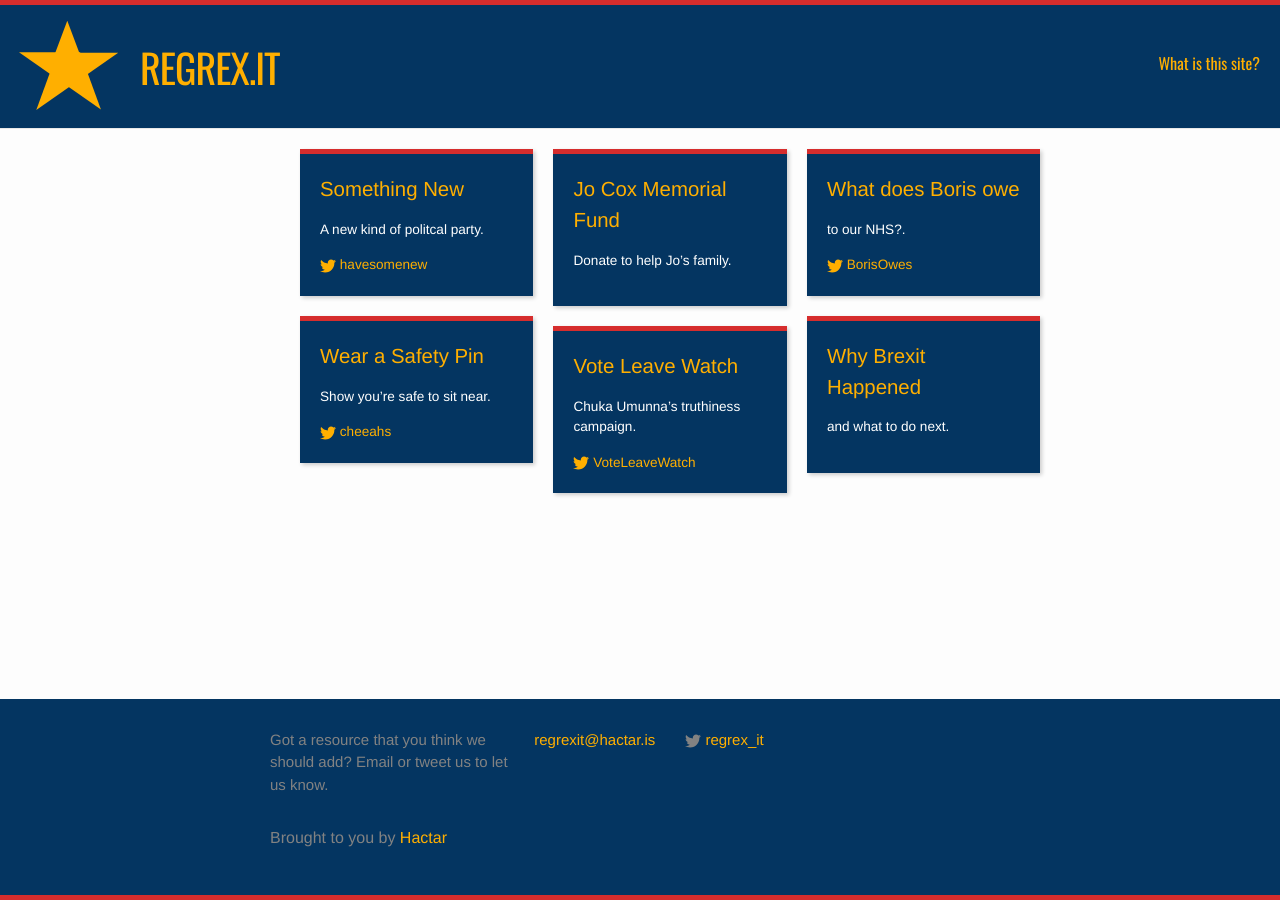
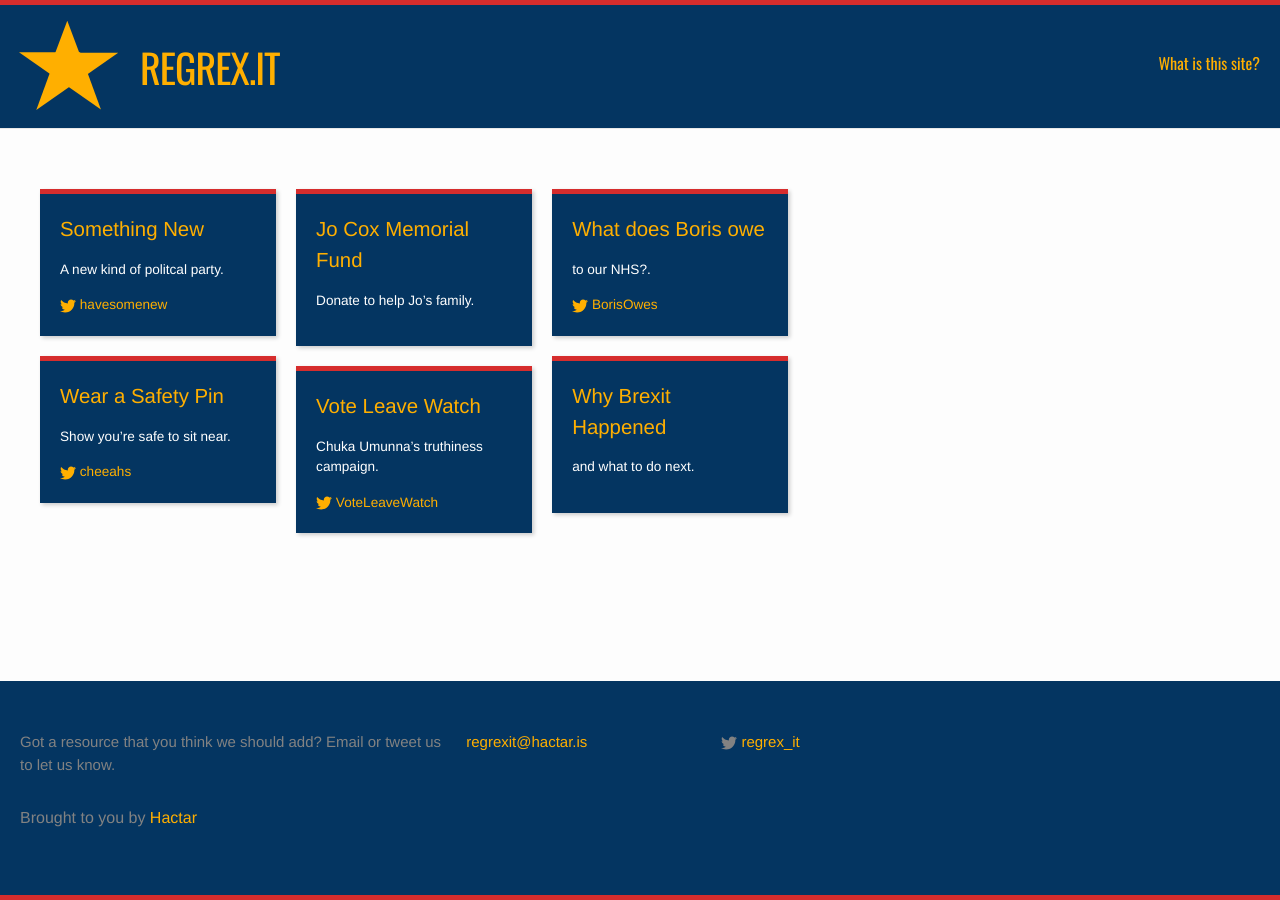
Before and after one commit to hactar-is/regex.it, a Jekyll site: the page built from index.html, in a window 1280 px wide. Built offline with Jekyll 4.4.1, drawn with Linux system fonts in a browser that asks for light colours.

Commit message:
Fixed the wrapper.

```diff
--- a/_sass/_base.scss
+++ b/_sass/_base.scss
@@ -154,7 +154,7 @@
 
 /**
  * Wrapper
- */
+
 .wrapper {
     max-width: -webkit-calc(#{$content-width} - (#{$spacing-unit} * 2));
     max-width:         calc(#{$content-width} - (#{$spacing-unit} * 2));
@@ -172,7 +172,7 @@
     }
 }
 
-
+*/
 
 /**
  * Clearfix
--- a/_sass/_layout.scss
+++ b/_sass/_layout.scss
@@ -60,6 +60,11 @@
      }
  }
 
+ .wrapper{
+    margin: 0 auto;
+    padding: 20px;
+ }
+
  @media only screen and (min-width: 400px) {
      .masonry {
          -moz-column-count: 2;
@@ -76,6 +81,22 @@
      }
  }
 
+
+ @media only screen and (min-width: 900px) {
+     .masonry {
+         -moz-column-count: 4;
+         -webkit-column-count: 4;
+         column-count: 4;
+     }
+ }
+
+ @media only screen and (min-width: 1100px) {
+     .masonry {
+         -moz-column-count: 5;
+         -webkit-column-count: 5;
+         column-count: 5;
+     }
+ }
 
  @media only screen and (min-width: 1280px) {
      .wrapper {
```
